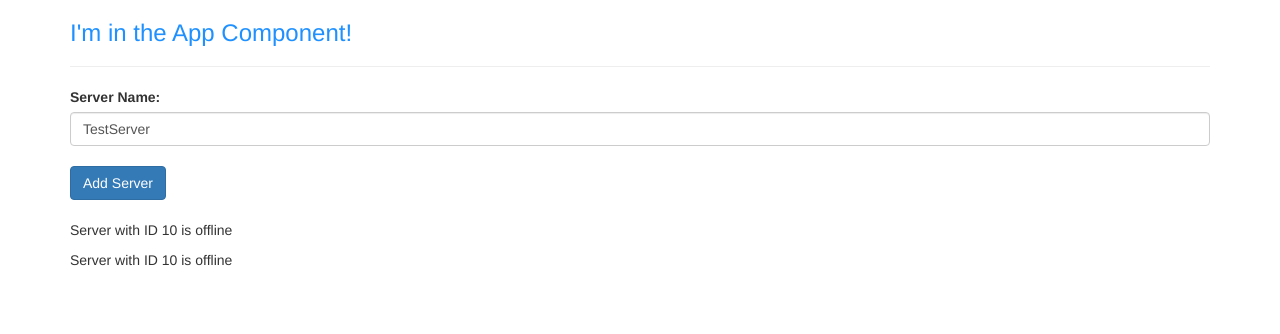
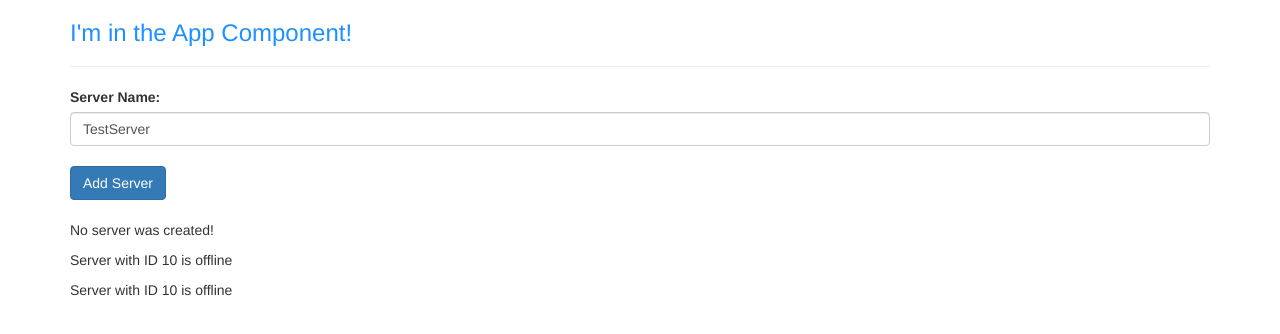
Before and after one commit to AlexFerns16/Angular, an Angular app in the folder my-first-app/: page / in a window 1280 px wide. Shown: the top 334 px of the page. Built offline with nearby package versions, Linux system fonts and the light colour scheme.

Commit message:
commit:26 | nglf with else

```diff
--- a/my-first-app/src/app/servers/servers.component.html
+++ b/my-first-app/src/app/servers/servers.component.html
@@ -23,7 +23,10 @@
 <!-- <p [innerText]="allowNewServer"></p> -->
 
 <!-- <p>{{ serverCreationStatus }}</p> -->
-<p *ngIf="serverCreated">Server was created, server name is {{ serverName }}</p>
+<p *ngIf="serverCreated; else noServer">
+  Server was created, server name is {{ serverName }}
+</p>
+<ng-template #noServer><p>No server was created!</p></ng-template>
 
 <app-server></app-server>
 <app-server></app-server>
```
